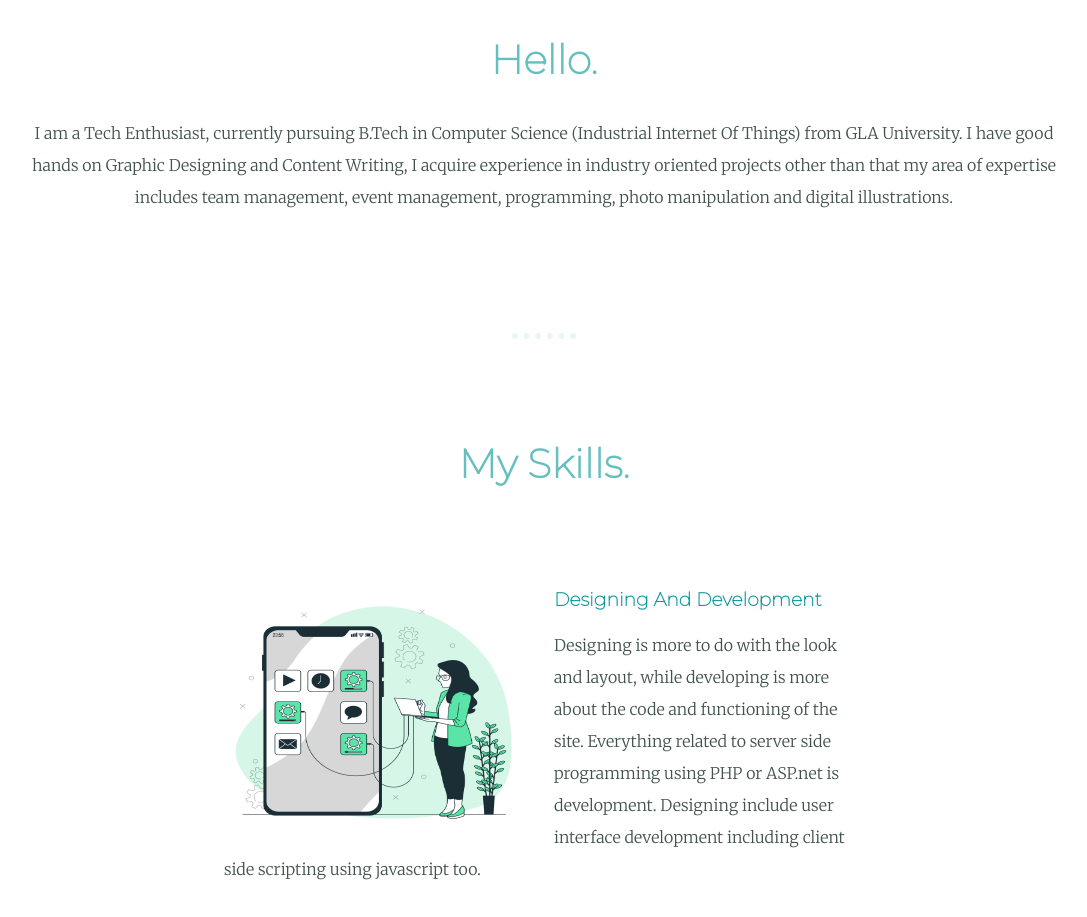
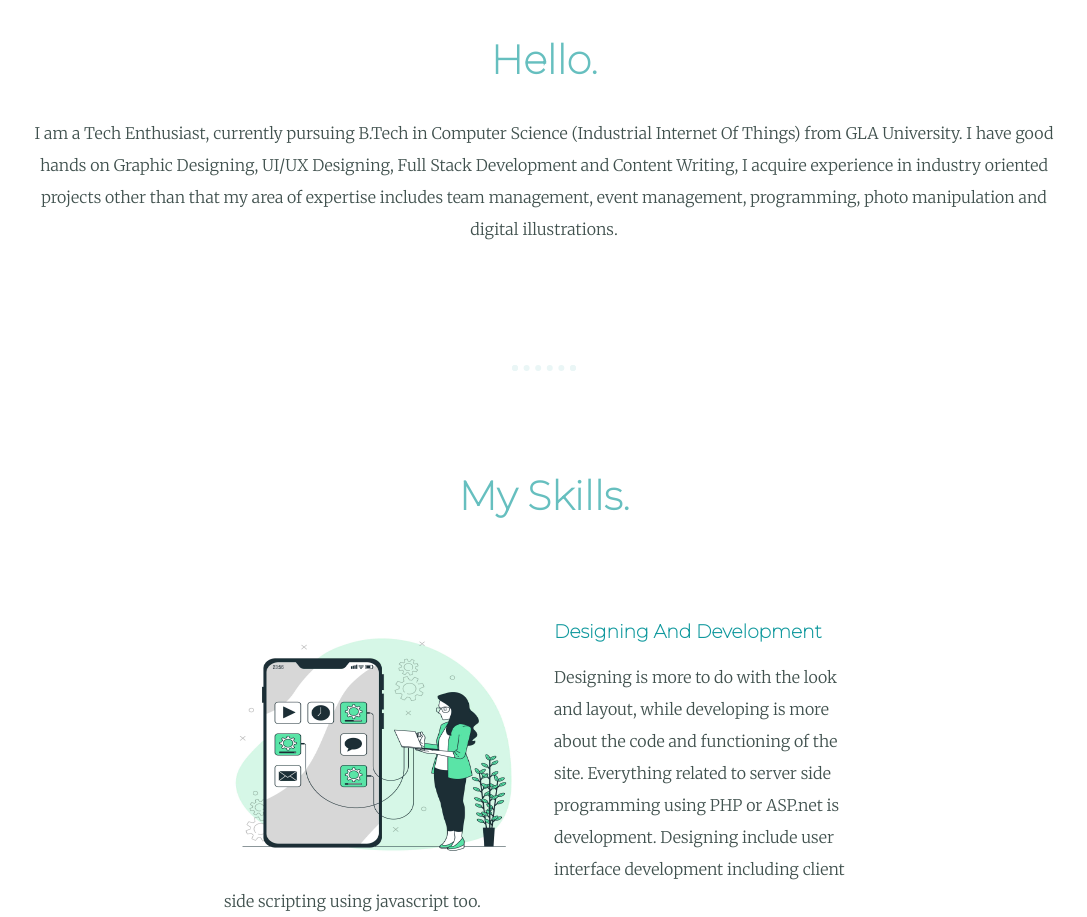
Before and after one commit to NandiniChaurasia/NandiniChaurasia.me, a plain HTML site: page index.html in a window 1280 px wide. Shown: the part 1001-1918 px from the top of the page, without its empty margins (96-1183 px from the left). Drawn offline with Linux system fonts and the light colour scheme.

Commit message:
Update index.html

```diff
--- a/index.html
+++ b/index.html
@@ -23,7 +23,7 @@
       <div class="profile">
         <img class="nandini-pic" src="images/nandini.png" alt="Nandini">
         <h2>Hello.</h2>
-        <p class="intro-text">I am a Tech Enthusiast, currently pursuing B.Tech in Computer Science (Industrial Internet Of Things) from GLA University. I have good hands on Graphic Designing and Content Writing, I acquire experience in industry oriented projects other
+        <p class="intro-text">I am a Tech Enthusiast, currently pursuing B.Tech in Computer Science (Industrial Internet Of Things) from GLA University. I have good hands on Graphic Designing, UI/UX Designing, Full Stack Development and Content Writing, I acquire experience in industry oriented projects other
           than that my area of expertise includes team management, event management, programming, photo manipulation and digital illustrations.</p>
       </div>
       <hr>
```
